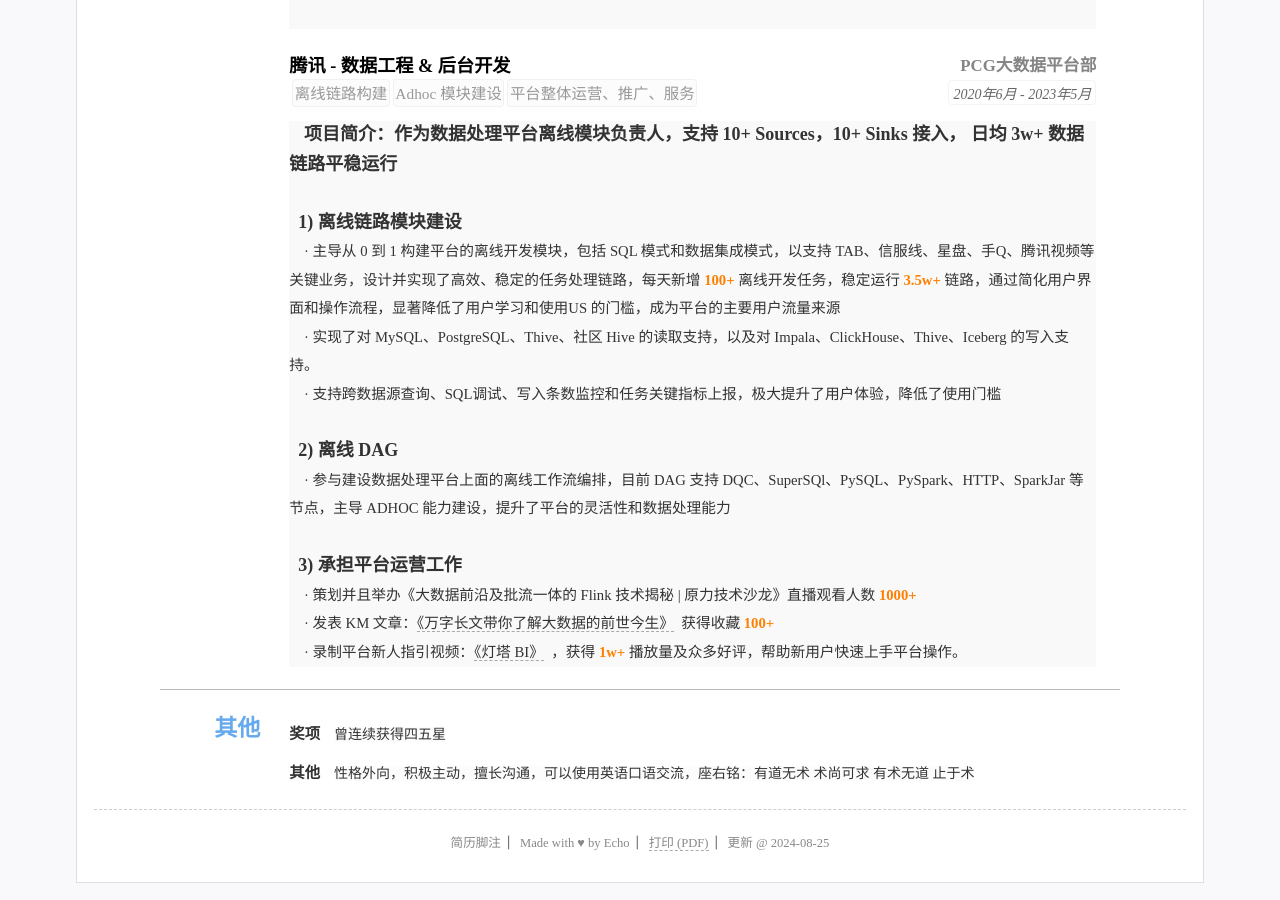
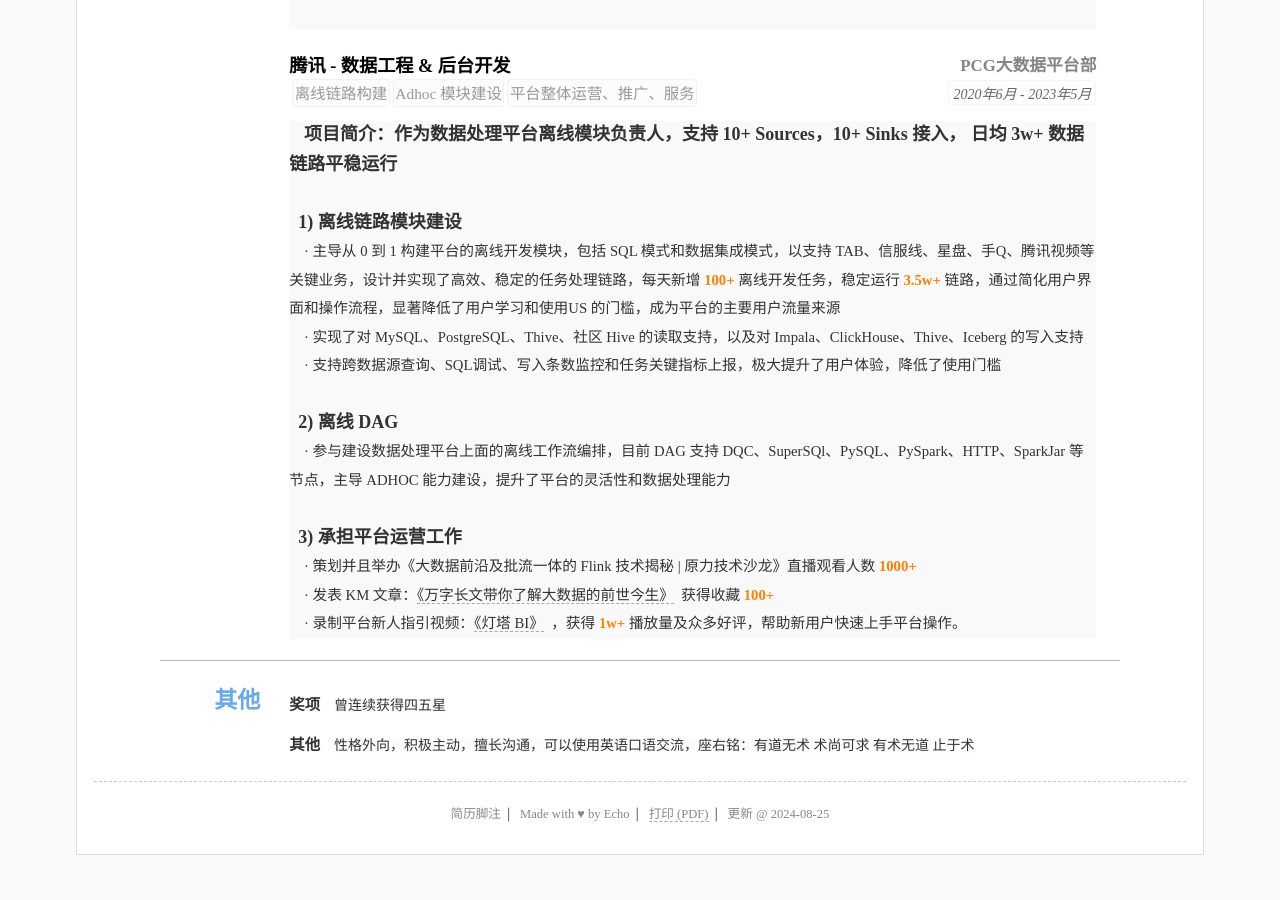
Before and after one commit to kuailexiaoshenxian/cn-wx-cv, a Jekyll site: the page built from index.html, in a window 1280 px wide and 900 px high, scrolled down 1422 px. Built offline with Jekyll 4.4.1, drawn with Linux system fonts in a browser that asks for light colours; after the commit the page ends 2293 px from its top, so only the background shows below that.

```diff
--- a/_data/resume.yml
+++ b/_data/resume.yml
@@ -101,7 +101,7 @@ main: #简历主要内容，
     detail: <font face="等线"><font size=4><strong>项目简介：作为 Tencent AB Test 平台产品策划，建设小游戏运营平台 MVP 版本 、AB Test 海外版本</strong></font></font> <br>  &nbsp &nbsp
            <br>
             <font face="等线"><font size=4><strong> &nbsp 1)小游戏运营平台</strong></font> <br>  &nbsp &nbsp
-            · 作为 Owner 整体负责小游戏精细化运营平台产品规划及建设，包含 SDK 集成、官网、场景化 AB 实验、特性开关、远程配置、数据管理等模块。  <a href="https://abetterchoice.cn/"> <strong>平台链接</strong> </a><br> &nbsp &nbsp
+            · 作为 Owner 整体负责小游戏精细化运营平台产品规划及建设，包含 SDK 集成、官网、场景化 AB 实验、特性开关、远程配置、数据管理等模块。 <a href="https://abetterchoice.cn/"> <strong>平台链接</strong> </a><br> &nbsp &nbsp
             · 作为 Owner 整体负责平台客户成功，参加小游戏开发者大会，挖掘外部意向客户10+，司内客户斗地主。目前正在接入中 <br> &nbsp &nbsp
             · 培养实习生一个、测试外包一个 <br> &nbsp &nbsp
             <br>
@@ -139,7 +139,7 @@ main: #简历主要内容，
             <br>
             <font face="等线"><font size=4><strong> &nbsp 1) 离线链路模块建设</strong></font> <br>  &nbsp &nbsp
             · 主导从 0 到 1 构建平台的离线开发模块，包括 SQL 模式和数据集成模式，以支持 TAB、信服线、星盘、手Q、腾讯视频等关键业务，设计并实现了高效、稳定的任务处理链路，每天新增<font color=#FF7F00><strong> 100+ </strong></font>离线开发任务，稳定运行 <font color=#FF7F00><strong> 3.5w+ </strong></font> 链路，通过简化用户界面和操作流程，显著降低了用户学习和使用US 的门槛，成为平台的主要用户流量来源 <br> &nbsp &nbsp
-            · 实现了对 MySQL、PostgreSQL、Thive、社区 Hive 的读取支持，以及对 Impala、ClickHouse、Thive、Iceberg 的写入支持。<br> &nbsp &nbsp
+            · 实现了对 MySQL、PostgreSQL、Thive、社区 Hive 的读取支持，以及对 Impala、ClickHouse、Thive、Iceberg 的写入支持<br> &nbsp &nbsp
             · 支持跨数据源查询、SQL调试、写入条数监控和任务关键指标上报，极大提升了用户体验，降低了使用门槛<br> &nbsp &nbsp
             <br>
             <font face="等线"><font size=4><strong> &nbsp 2) 离线 DAG</strong></font>  <br>  &nbsp &nbsp
```
